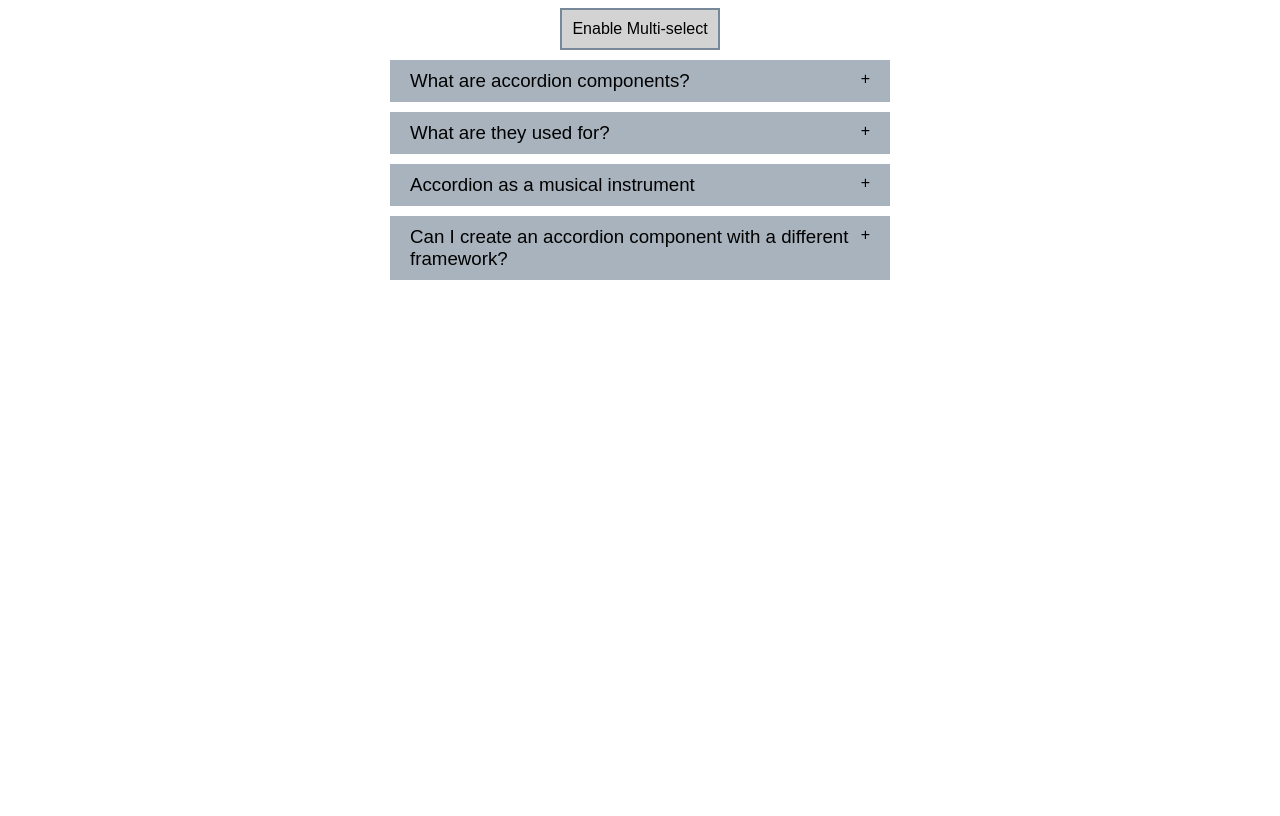
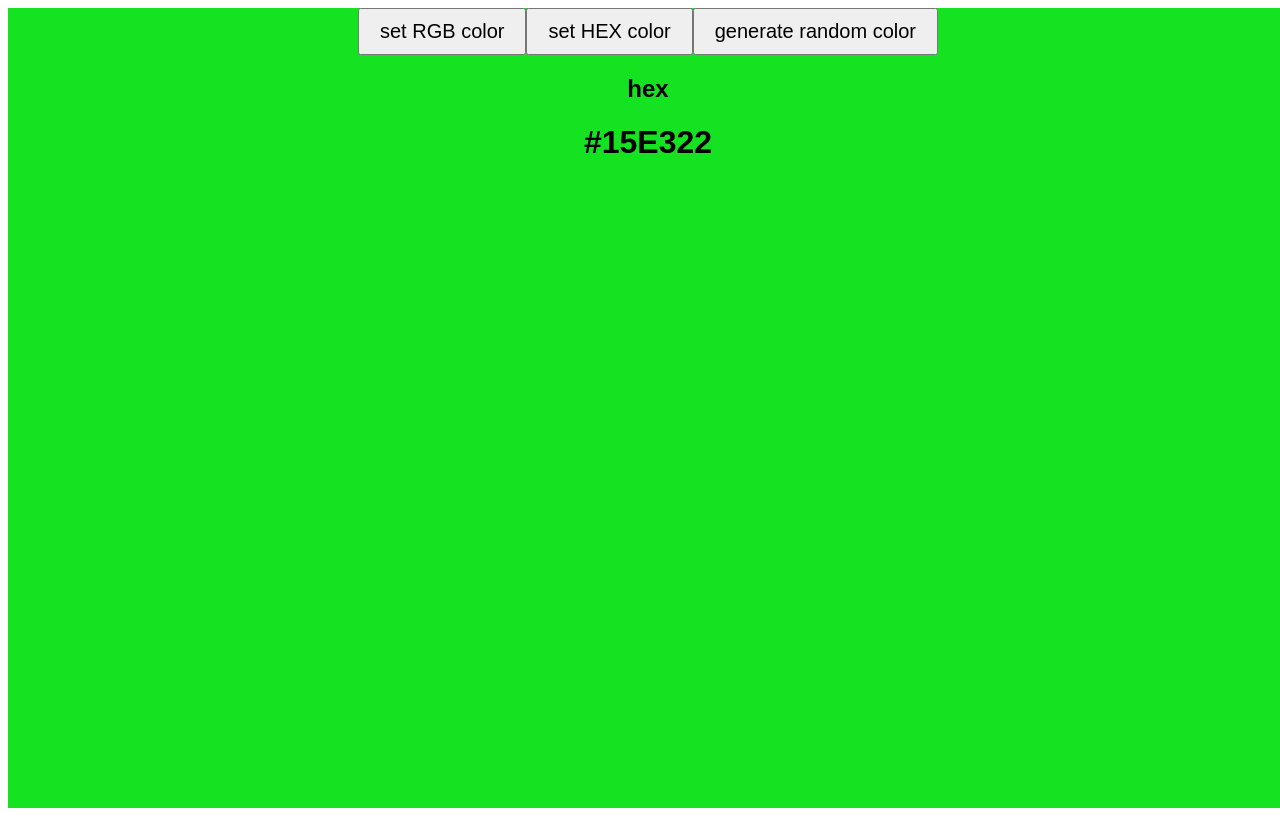
Before and after one commit to hossain-adnan/25-react-projects, a React (Vite) app: page / in a window 1280 px wide. Built offline with nearby package versions, Linux system fonts and the light colour scheme.

Commit message:
Finish random color generator

```diff
--- a/src/App.jsx
+++ b/src/App.jsx
@@ -1,12 +1,14 @@
 import { useState } from 'react'
 import './App.css'
 import Accordion from './Components/Accordion/accordion'
+import RandomColor from './Components/random_color_generator';
 
 function App() {
 
   return (
     <>
-      <Accordion/>
+      {/* <Accordion/> */}
+      <RandomColor/>
     </>
   );
 }
--- a/src/Components/Accordion/accordion_style.css
+++ b/src/Components/Accordion/accordion_style.css
@@ -5,15 +5,15 @@
     flex-direction: column;
 }
 
-button {
+.wrapper > button {
     padding: 10px;
     font-size: 1rem;
-    background-color: lightgray;
+    background-color: red;
     border: 2px solid lightslategray;
     margin-bottom: 10px;
 }
 
-button.clicked {
+.wrapper > button.clicked {
     color: lightgray;
     background-color: lightslategray;
     border: 2px solid lightgray;
--- /dev/null
+++ b/src/Components/random_color_generator/index.jsx
@@ -0,0 +1,57 @@
+import { useEffect, useState } from "react"
+
+export default function RandomColor(){
+
+    const [color, setColor] = useState("#000000");
+    const [colorType, setColorType] = useState("hex");
+
+    function randomGenerator(range) {
+        return Math.floor(Math.random() * range);
+    }
+
+    function generateRandomHex() {
+        let hexRange = [0,1,2,3,4,5,6,7,8,9,'A','B','C','D','E','F'];
+        let hexColor = "#";
+        for (let i = 0; i < 6; i++) {
+            hexColor += hexRange[randomGenerator(hexRange.length)];
+        }
+
+        setColor(hexColor);
+    }
+
+    function generateRandomRgb() {
+        let r = randomGenerator(256);
+        let g = randomGenerator(256);
+        let b = randomGenerator(256);
+
+        setColor(`rgb(${r}, ${g}, ${b})`)
+    }
+
+    useEffect(() => {
+        colorType === 'hex' ? generateRandomHex() :
+        generateRandomRgb();
+    }, [colorType]);
+
+    return (
+        <div
+            style={{
+                background: color,
+                textAlign: 'center',
+                width: '100vw',
+                height: '100vh'
+            }}
+        >
+            <button onClick={() => setColorType('rgb')}>set RGB color</button>
+            <button onClick={() => setColorType('hex')}>set HEX color</button>
+            <button
+                onClick={colorType === 'hex' ? generateRandomHex : generateRandomRgb}
+            >
+                generate random color
+            </button>
+            <div>
+                <h2>{colorType}</h2>
+                <h1>{color}</h1>
+            </div>
+        </div>
+    )
+}
--- a/src/index.css
+++ b/src/index.css
@@ -1,3 +1,8 @@
 :root {
   font-family: sans-serif;
 }
+
+button {
+  font-size: 20px;
+  padding: 10px 20px;
+}
```
